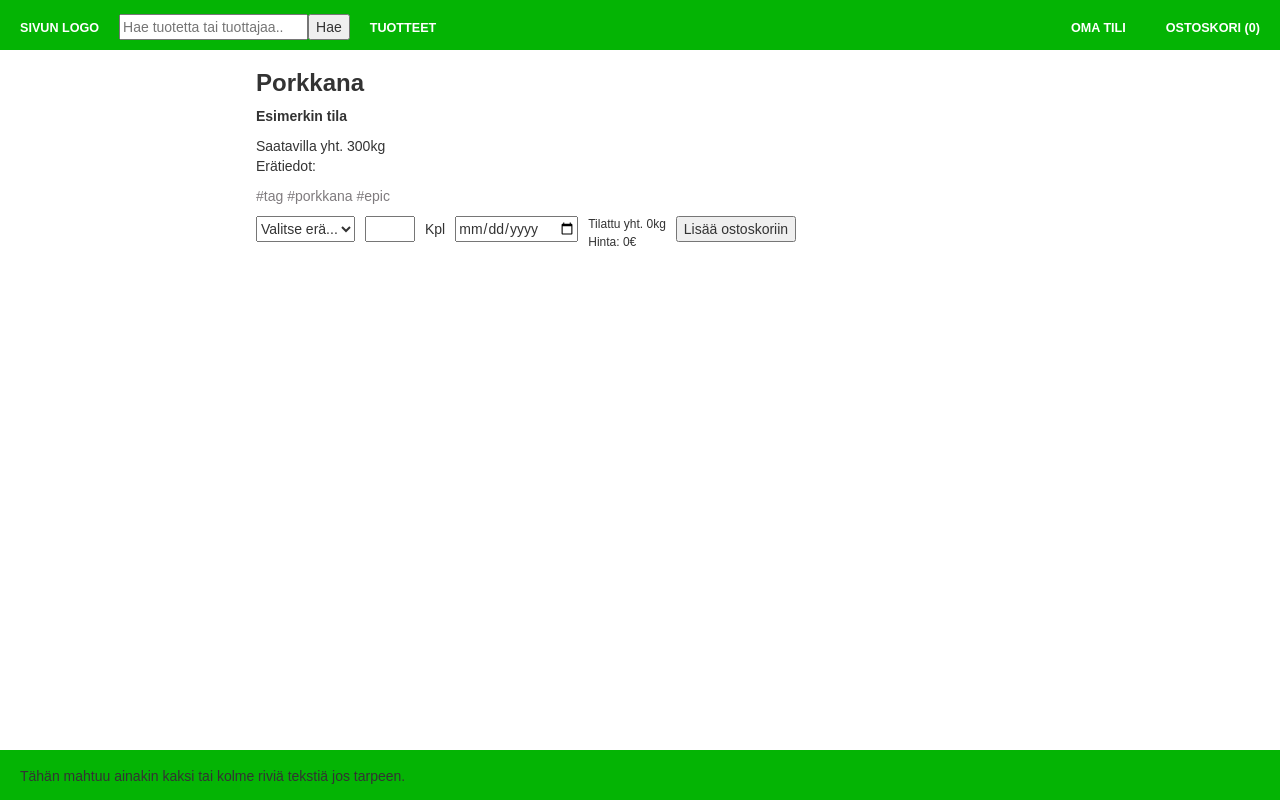
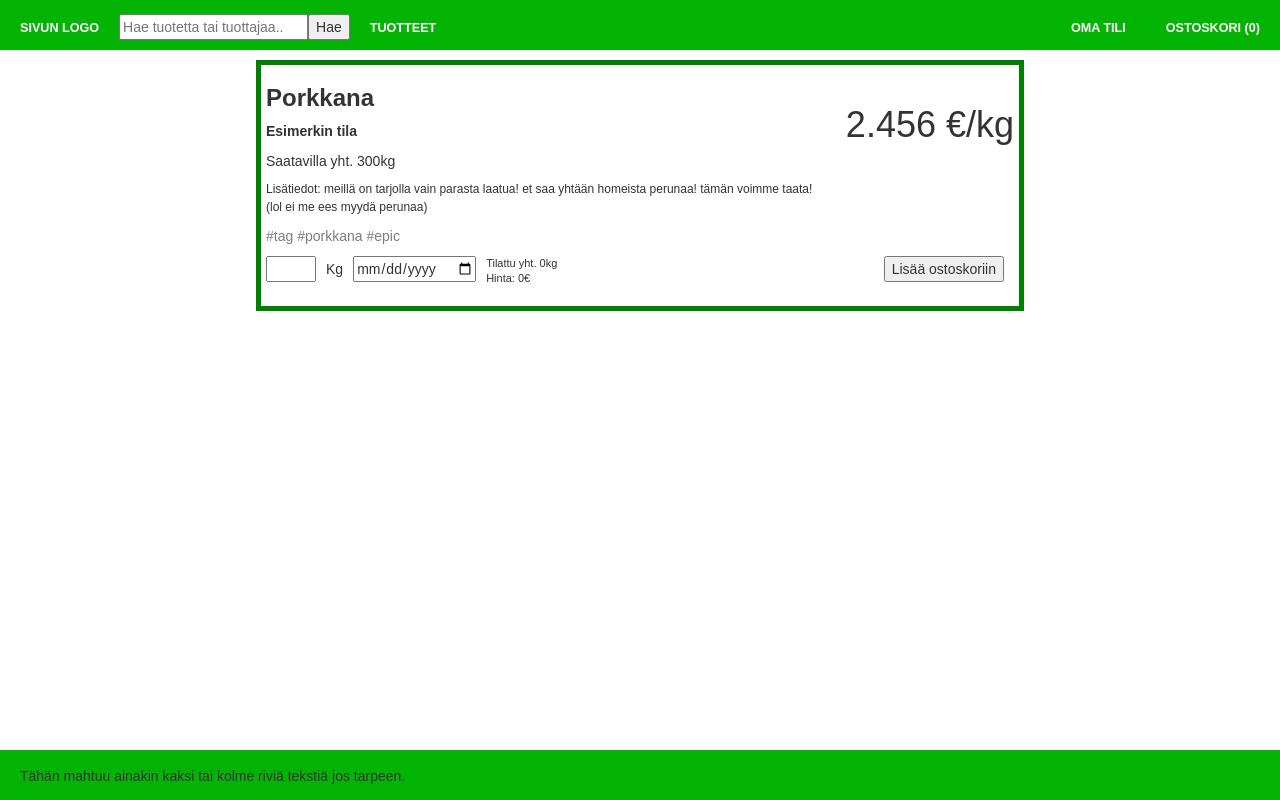
Before and after one commit to jnyste/lahiruoka, a React (Create React App) app in the folder frontend/: page /tuotteet in a window 1280 px wide. Built offline with nearby package versions, Linux system fonts and the light colour scheme.

Commit message:
Refine product page.

```diff
--- a/frontend/src/ProductPage.js
+++ b/frontend/src/ProductPage.js
@@ -15,26 +15,21 @@ class ProductPage extends Component {
         return (
             <div className="productbox">
                 <div className="productinfo">
+                    <h1 className="price">2.456 €/kg</h1>
                     <h3 className="product title">Porkkana</h3>
                     <p className="product owner">Esimerkin tila</p>
-                    <p>Saatavilla yht. 300kg<br/>Erätiedot:</p>
+                    <p className="productAmount">Saatavilla yht. 300kg</p>
+                    <p className="productExtraInfo">Lisätiedot: meillä on tarjolla vain parasta laatua! et saa yhtään homeista perunaa! tämän voimme taata! (lol ei me ees myydä perunaa)</p>
                     <p className="tags">#tag #porkkana #epic</p>
                 </div>
                 <div className="order">
                     <div className="floatTis">
-                        <select>
-                            <option value="0">Valitse erä...</option>
-                            <option value="1">5kg</option>
-                            <option value="2">10kg</option>
-                        </select>
-                    </div>
-                    <div className="floatTis">
                         <form>
-                            <input type="text" name="kpl" className="kplBox"/>
+                            <input type="text" name="kg" className="kgBox"/>
                         </form>
                     </div>
-                    <div className="floatTis kplText">
-                        <p>Kpl</p>
+                    <div className="floatTis kgText">
+                        <p>Kg</p>
                     </div>
                     <div className="floatTis">
                         <input type="date" name="deliverydate" id="deliverypicker"/>
@@ -42,11 +37,10 @@ class ProductPage extends Component {
                     <div className="floatTis total">
                         <p>Tilattu yht. 0kg<br/>Hinta: 0€</p>
                     </div>
-                    <div className= "floatTis">
+                    <div className= "floatTis cart">
                         <button name="name" value="value" type="submit">Lisää ostoskoriin</button>
                     </div>
                 </div>
-
             </div>
         );
     }
--- a/frontend/src/css/ProductPage_style.css
+++ b/frontend/src/css/ProductPage_style.css
@@ -9,6 +9,11 @@
 
 .productbox {
     margin-left: 20%;
+    margin-right: 20%;
+    margin-top: 10px;
+    border: 5px solid green;
+    overflow: hidden;
+    padding: 0px 5px 0px 5px;
 }
 
 .floatTis {
@@ -17,22 +22,31 @@
     height: 50px;
 }
 
-select {
-    height: 26px;
-}
-
 input {
     height: 26px;
 }
 
-.kplBox {
+.kgBox {
     width: 50px;
 }
 
-.kplText {
+.kgText {
     padding-top: 3px;
 }
 
 .total {
+    font-size: 11px;
+}
+
+.price {
+    float: right;
+}
+
+.productExtraInfo {
+    margin-right: 200px;
     font-size: 12px;
 }
+
+.cart {
+    float: right;
+}
```
